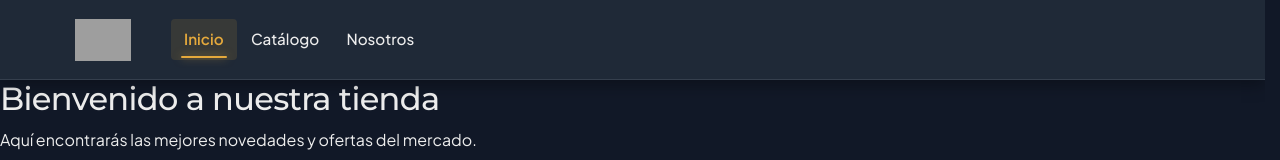
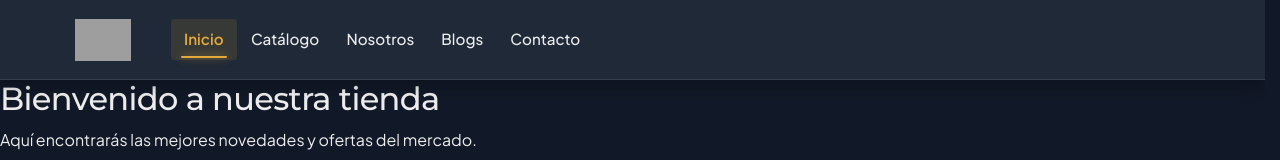
Before and after one commit to joseamadorcruz96/SonidoVivo_FL2, a React (Vite) app in the folder Sonido_Vivo_React/: page / in a window 1280 px wide. Shown: the top 160 px of the page. Built offline with nearby package versions, Linux system fonts and the light colour scheme; grey boxes are pictures that could not be loaded.

Commit message:
crea y agrega paginas de Blogs y Contacto vacias al navbar

```diff
--- a/Sonido_Vivo_React/src/App.jsx
+++ b/Sonido_Vivo_React/src/App.jsx
@@ -4,6 +4,8 @@ import { Inicio } from './pages/Inicio';
 import { Nosotros } from './pages/Nosotros';
 import { Catalogo } from './pages/Catalogo';
 import { NotFound } from './pages/NotFound';
+import { Blogs } from './pages/Blogs';
+import { Contacto } from './pages/Contacto';
 
 export default function App() {
   return (
@@ -15,6 +17,8 @@ export default function App() {
           <Route index element={<Inicio />} />
           <Route path="nosotros" element={<Nosotros />} />
           <Route path="Catalogo" element={<Catalogo />} />
+          <Route path="Blogs" element={<Blogs />} />
+          <Route path="Contacto" element={<Contacto />} />
 
           {/* '*' captura cualquier otra URL no registrada y muestra el error 404 */}
           <Route path="*" element={<NotFound />} />
--- a/Sonido_Vivo_React/src/components/Navbarr.jsx
+++ b/Sonido_Vivo_React/src/components/Navbarr.jsx
@@ -46,6 +46,28 @@ export function Navbar() {
                                 Nosotros
                             </NavLink>
                         </li>
+
+                        <li className="nav-item">
+                            <NavLink
+                                to="/Blogs"
+                                className={({ isActive }) =>
+                                    `nav-link ${isActive ? 'active' : ''}`
+                                }
+                            >
+                                Blogs
+                            </NavLink>
+                        </li>
+
+                        <li className="nav-item">
+                            <NavLink
+                                to="/Contacto"
+                                className={({ isActive }) =>
+                                    `nav-link ${isActive ? 'active' : ''}`
+                                }
+                            >
+                                Contacto
+                            </NavLink>
+                        </li>
                     </ul>
                 </div>
             </nav>
--- /dev/null
+++ b/Sonido_Vivo_React/src/pages/Blogs.jsx
@@ -0,0 +1,7 @@
+export function Blogs() {
+    return (
+        <section className="container py-5">
+            <h1>Blogs</h1>
+        </section>
+    );
+}
--- /dev/null
+++ b/Sonido_Vivo_React/src/pages/Contacto.jsx
@@ -0,0 +1,7 @@
+export function Contacto() {
+    return (
+        <section className="container py-5">
+            <h1>Contacto</h1>
+        </section>
+    );
+}
```
